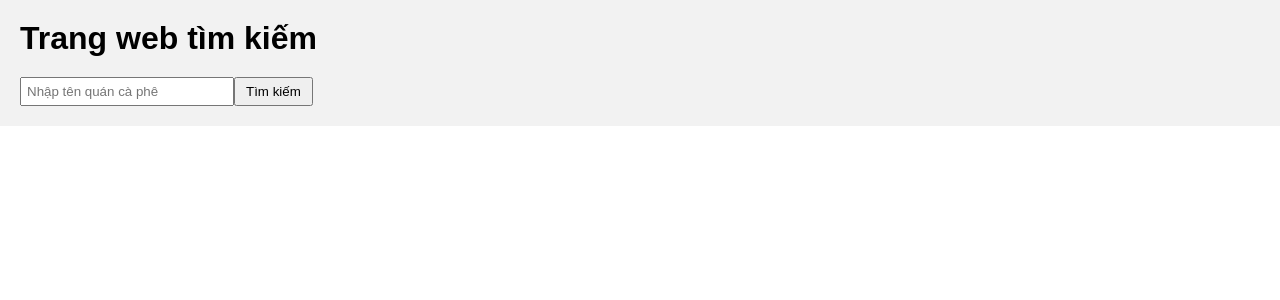
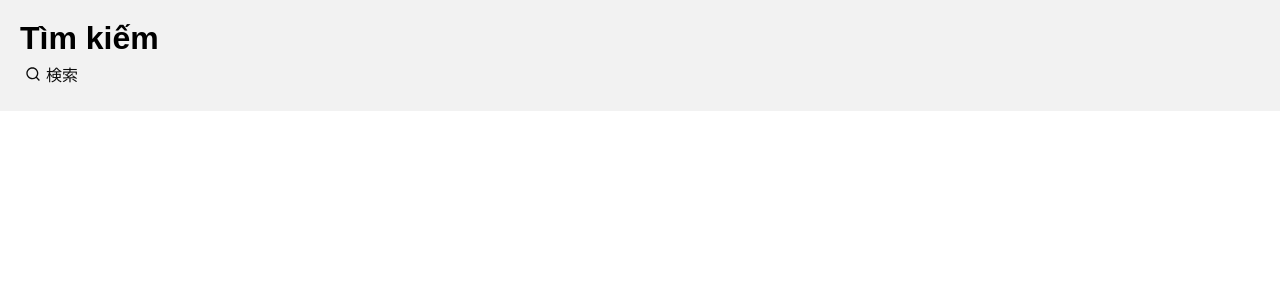
Before and after one commit to phucduongminh/kissaten, a React (Create React App) app: page / in a window 1280 px wide. Shown: the top 300 px of the page. Built offline with nearby package versions, Linux system fonts and the light colour scheme.

Commit message:
add kensaku popup

```diff
--- a/package.json
+++ b/package.json
@@ -8,6 +8,7 @@
     "@testing-library/user-event": "^13.5.0",
     "react": "^18.2.0",
     "react-dom": "^18.2.0",
+    "react-icons": "^4.9.0",
     "react-scripts": "5.0.1",
     "web-vitals": "^2.1.4"
   },
--- a/src/App.css
+++ b/src/App.css
@@ -14,21 +14,22 @@ h1 {
   margin: 0;
 }
 
-#search-bar {
-  margin-top: 20px;
+.search-button {
+  padding: 5px;
+  display: flex;
+  align-items: center;
+  background-color: transparent;
+  border: none;
+  color: #0c0c0c;
+  font-size: 16px;
+  cursor: pointer;
 }
 
-#search-bar input[type="text"] {
-  padding: 5px;
-  width: 200px;
-}
-
-#search-bar button {
-  padding: 5px 10px;
+.search-button span {
+  margin-left: 5px;
 }
 
 #search-popup {
-  display: none;
   position: fixed;
   top: 0;
   left: 0;
@@ -62,3 +63,15 @@ h1 {
 #search-popup button {
   margin-top: 10px;
 }
+
+.close-button {
+  position: absolute;
+  top: 10px;
+  right: 10px;
+  padding: 5px;
+  background-color: transparent;
+  border: none;
+  color: #fff;
+  font-size: 16px;
+  cursor: pointer;
+}
--- a/src/App.js
+++ b/src/App.js
@@ -1,5 +1,6 @@
 import React, { useState } from 'react';
 import './App.css';
+import { RiSearchLine, RiCloseLine } from 'react-icons/ri';
 
 function App() {
   const [isPopupOpen, setPopupOpen] = useState(false);
@@ -25,16 +26,19 @@ function App() {
   return (
     <div className="App">
       <header>
-        <h1>Trang web tìm kiếm</h1>
-        <div id="search-bar">
-          <input type="text" placeholder="Nhập tên quán cà phê" value={cafeName} onChange={(e) => setCafeName(e.target.value)} />
-          <button onClick={handleSearchClick}>Tìm kiếm</button>
-        </div>
+        <h1>Tìm kiếm</h1>
+        <button className="search-button" onClick={handleSearchClick}>
+          <RiSearchLine />
+          <span>検索</span>
+        </button>
       </header>
 
       {isPopupOpen && (
         <div id="search-popup">
           <h2>Tìm kiếm</h2>
+          <button className="close-button" onClick={handlePopupClose}>
+            <RiCloseLine />
+          </button>
           <form onSubmit={handleSearchSubmit}>
             <label htmlFor="cafe-name">Tên quán cà phê:</label>
             <input type="text" id="cafe-name" value={cafeName} onChange={(e) => setCafeName(e.target.value)} />
```
Also changed, not shown: 1 other file (tests, documents, lock files or other folders).
